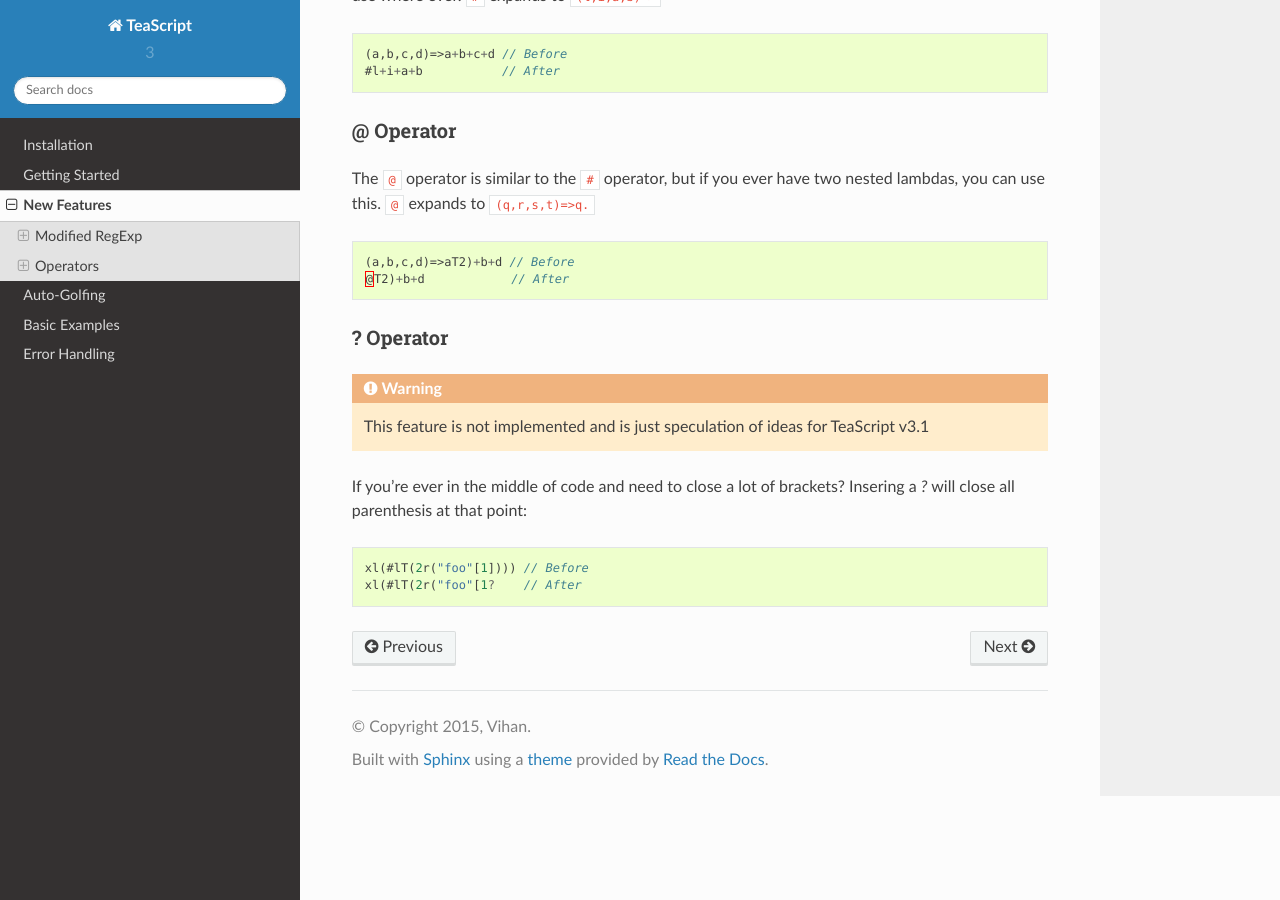
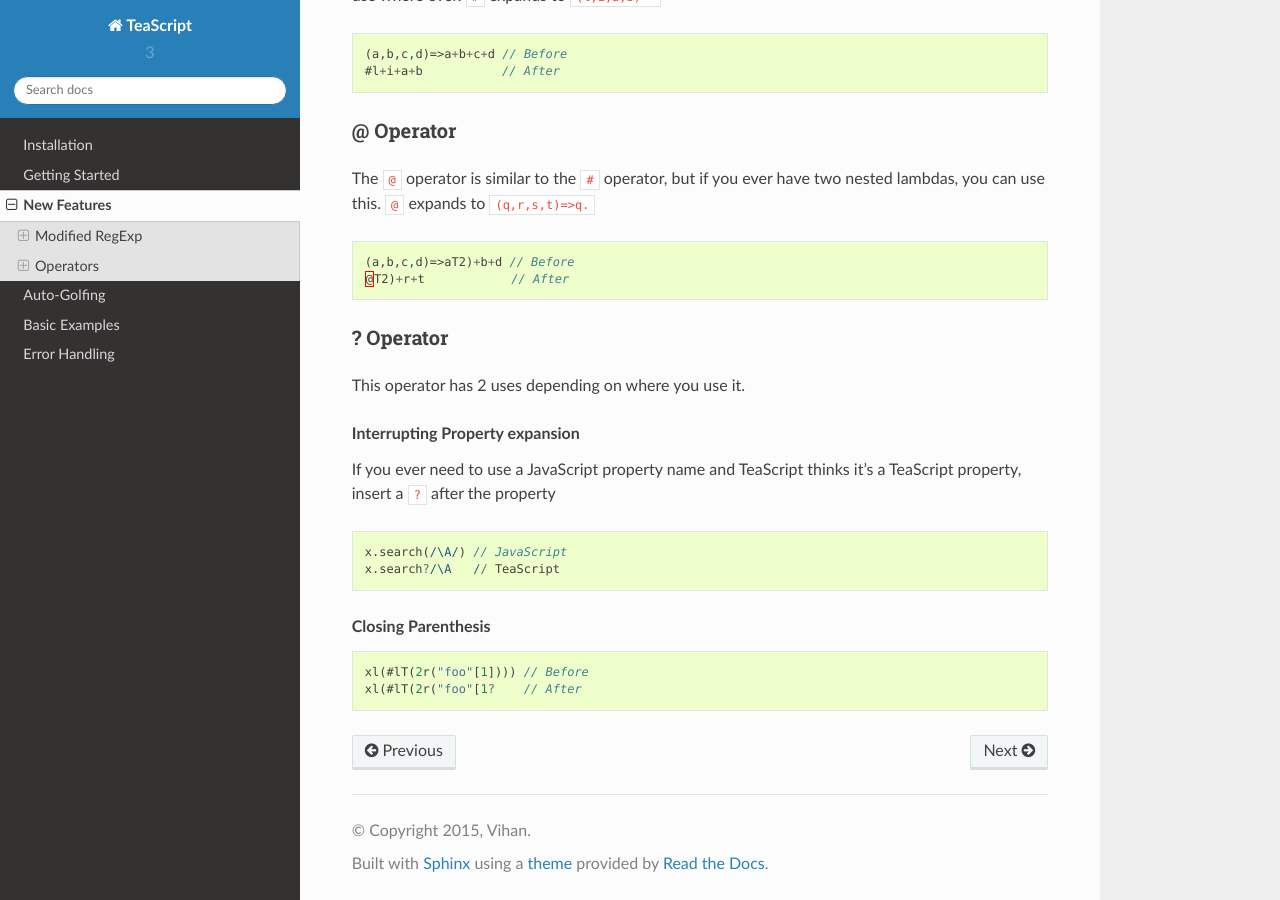
Before and after one commit to vihanb/TeaScript, a Sphinx documentation site: the page built from docs/new-features.rst, in a window 1280 px wide and 900 px high, scrolled down 960 px. Built offline with Sphinx 7.4.7 and the Read the Docs theme 2.0.0, drawn with Linux system fonts in a browser that asks for light colours.

Commit message:
bug fixes, improved `?` operator

```diff
--- a/docs/new-features.rst
+++ b/docs/new-features.rst
@@ -53,16 +53,23 @@ The ``@`` operator is similar to the ``#`` operator, but if you ever have two ne
 .. code-block:: js
 
     (a,b,c,d)=>aT2)+b+d // Before
-    @T2)+b+d            // After
-
+    @T2)+r+t            // After
 
 ? Operator
 ----------
 
-.. warning::
-  This feature is not implemented and is just speculation of ideas for TeaScript v3.1
+This operator has 2 uses depending on where you use it.
 
-If you're ever in the middle of code and need to close a lot of brackets? Insering a `?` will close all parenthesis at that point:
+.. rubric:: Interrupting Property expansion
+
+If you ever need to use a JavaScript property name and TeaScript thinks it's a TeaScript property, insert a ``?`` after the property
+
+.. code-block:: js
+
+    x.search(/\A/) // JavaScript
+    x.search?/\A   // TeaScript
+
+.. rubric:: Closing Parenthesis
 
 .. code-block:: js
 
```
Also changed, not shown: 7 other files.
